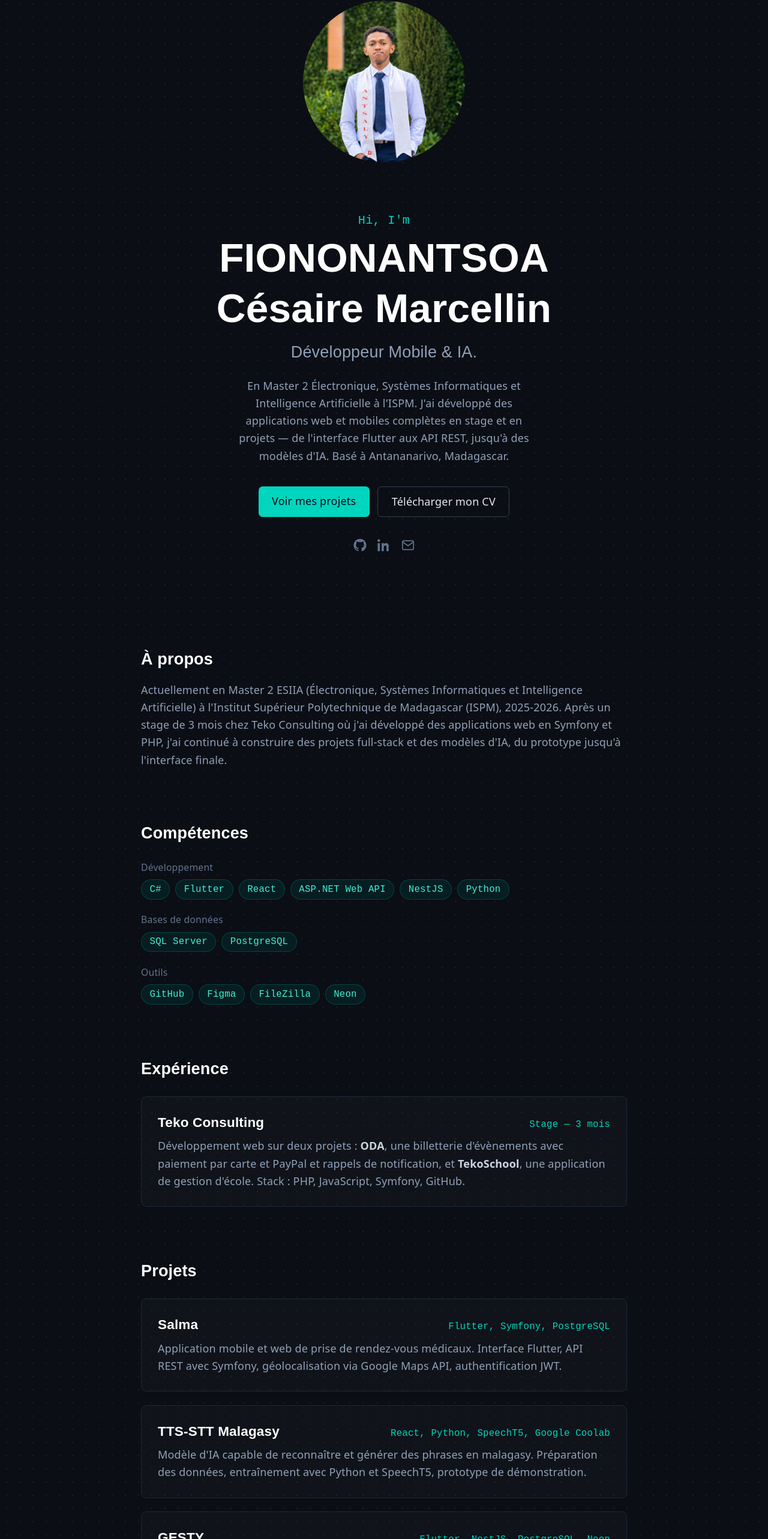
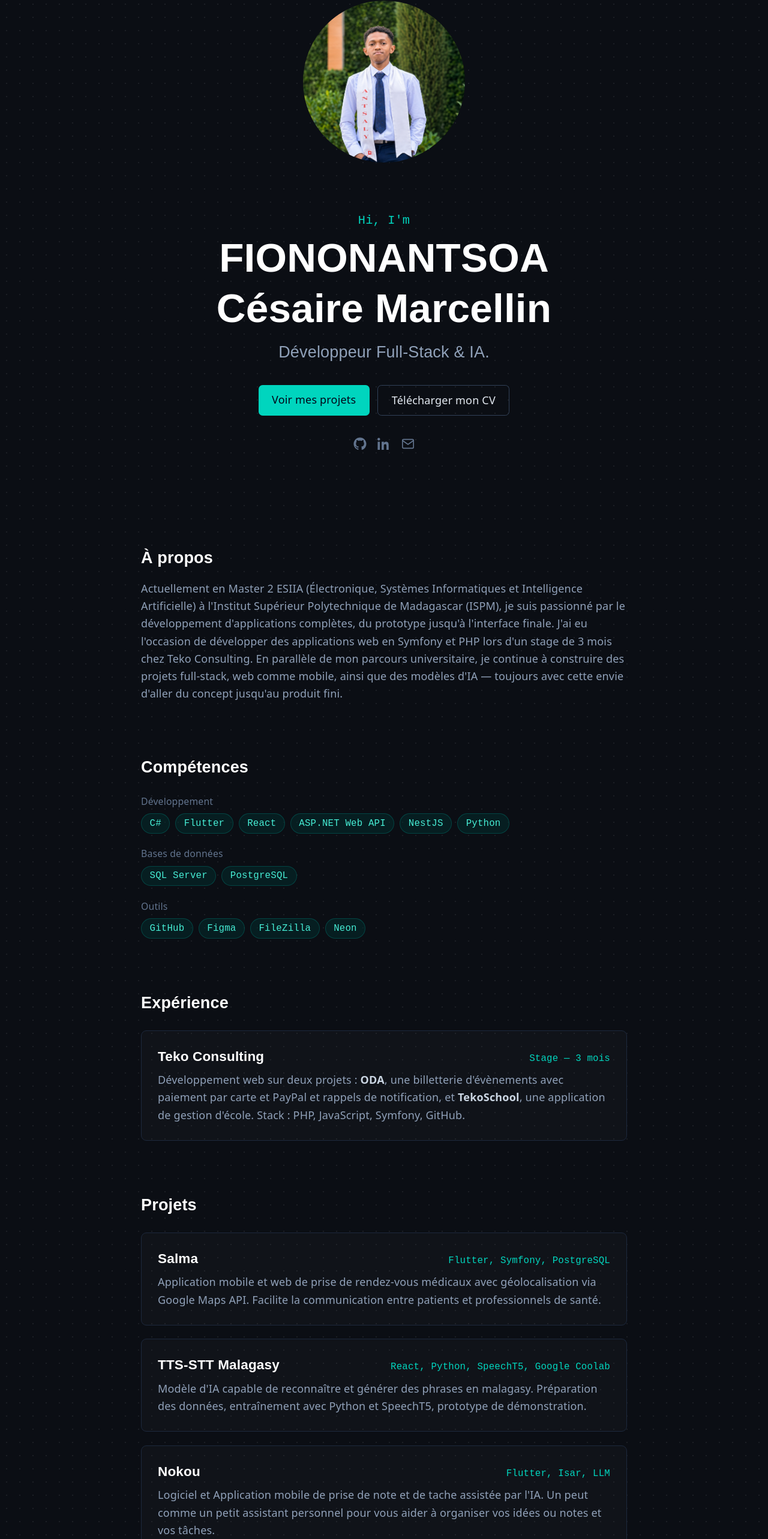
Before and after one commit to Cemafio/Portfolio_, a React app: page / in a window 1280 px wide. Shown: the part 224-2790 px from the top of the page at 60% size. Built offline with nearby package versions, Linux system fonts and the light colour scheme; the HTML template or start-up script is replaced by a standard one.

Commit message:
edit argument and explicaion in project section

```diff
--- a/src/screen/home.tsx
+++ b/src/screen/home.tsx
@@ -12,7 +12,7 @@ const projects = [
     name: "Salma",
     stack: "Flutter, Symfony, PostgreSQL",
     description:
-      "Application mobile et web de prise de rendez-vous médicaux. Interface Flutter, API REST avec Symfony, géolocalisation via Google Maps API, authentification JWT.",
+      "Application mobile et web de prise de rendez-vous médicaux avec géolocalisation via Google Maps API. Facilite la communication entre patients et professionnels de santé.",
   },
   {
     name: "TTS-STT Malagasy",
@@ -21,22 +21,16 @@ const projects = [
       "Modèle d'IA capable de reconnaître et générer des phrases en malagasy. Préparation des données, entraînement avec Python et SpeechT5, prototype de démonstration.",
   },
   {
-    name: "GESTY",
-    stack: "Flutter, NestJS, PostgreSQL, Neon",
+    name: "Nokou",
+    stack: "Flutter, Isar, LLM",
     description:
-      "Application de gestion financière personnelle. Développement mobile Flutter, API REST avec NestJS, design sur Figma, authentification JWT.",
-  },
-    {
-    name: "Nokou",
-    stack: "Flutter, Isar",
-    description:
-      "Application mobile de gestion de tâches et de note qui marche en local. Développement avec Flutter, base de données Isar.",
+      "Logiciel et Application mobile de prise de note et de tache assistée par l'IA. Un peut comme un petit assistant personnel pour vous aider à organiser vos idées ou notes et vos tâches.",
   },
   {
     name: "ORIENT'IA",
     stack: "React, RAG, LLM, Python, Google Coolab",
     description:
-      "Assistant d'orientation académique propulsé par l'IA, conçu pour un hackathon à l'ISPM. Combine machine learning classique, RAG et un agent conversationnel LLM.",
+      "Assistant d'orientation académique propulsé par l'IA, conçu pour un hackathon à l'ISPM. Il utilise un modèle de langage pour fournir des conseils personnalisés aux étudiants sur les choix de filières et d'universités.",
   },
 ]
 
@@ -64,16 +58,15 @@ function HomePage() {
             FIONONANTSOA Césaire Marcellin
         </h1>
         <h2 className="text-2xl text-slate-400 mt-3 font-['Space_Grotesk',sans-serif]">
-            Développeur Mobile & IA.
+            Développeur Full-Stack & IA.
         </h2>
 
-        <p className="text-slate-400 mt-5 max-w-md leading-relaxed">
-            En Master 2 Électronique, Systèmes Informatiques et Intelligence
-            Artificielle à l'ISPM. J'ai développé des applications web et
-            mobiles complètes en stage et en projets — de l'interface Flutter
+        {/* <p className="text-slate-400 mt-5 max-w-md leading-relaxed">
+            Actuellement Master 2 en ESIIA à l'Institut Supérieur Politechnique de Madagascar (ISPM). J'ai développé des applications web et
+            mobiles complètes en stage et en projets personnels — de l'interface
             aux API REST, jusqu'à des modèles d'IA. Basé à Antananarivo,
             Madagascar.
-        </p>
+        </p> */}
 
         <div className="flex flex-wrap gap-3 mt-8 justify-center">
             <a
@@ -109,12 +102,9 @@ function HomePage() {
             À propos
             </h3>
             <p className="text-slate-400 mt-4 leading-relaxed">
-            Actuellement en Master 2 ESIIA (Électronique, Systèmes Informatiques
-            et Intelligence Artificielle) à l'Institut Supérieur Polytechnique
-            de Madagascar (ISPM), 2025-2026. Après un stage de 3 mois chez Teko
-            Consulting où j'ai développé des applications web en Symfony et PHP,
-            j'ai continué à construire des projets full-stack et des modèles
-            d'IA, du prototype jusqu'à l'interface finale.
+              Actuellement en Master 2 ESIIA (Électronique, Systèmes Informatiques et Intelligence Artificielle) à l'Institut Supérieur Polytechnique de Madagascar (ISPM), je suis passionné par le développement d'applications complètes, du prototype jusqu'à l'interface finale.
+
+              J'ai eu l'occasion de développer des applications web en Symfony et PHP lors d'un stage de 3 mois chez Teko Consulting. En parallèle de mon parcours universitaire, je continue à construire des projets full-stack, web comme mobile, ainsi que des modèles d'IA — toujours avec cette envie d'aller du concept jusqu'au produit fini.
             </p>
       </section>
 
```
